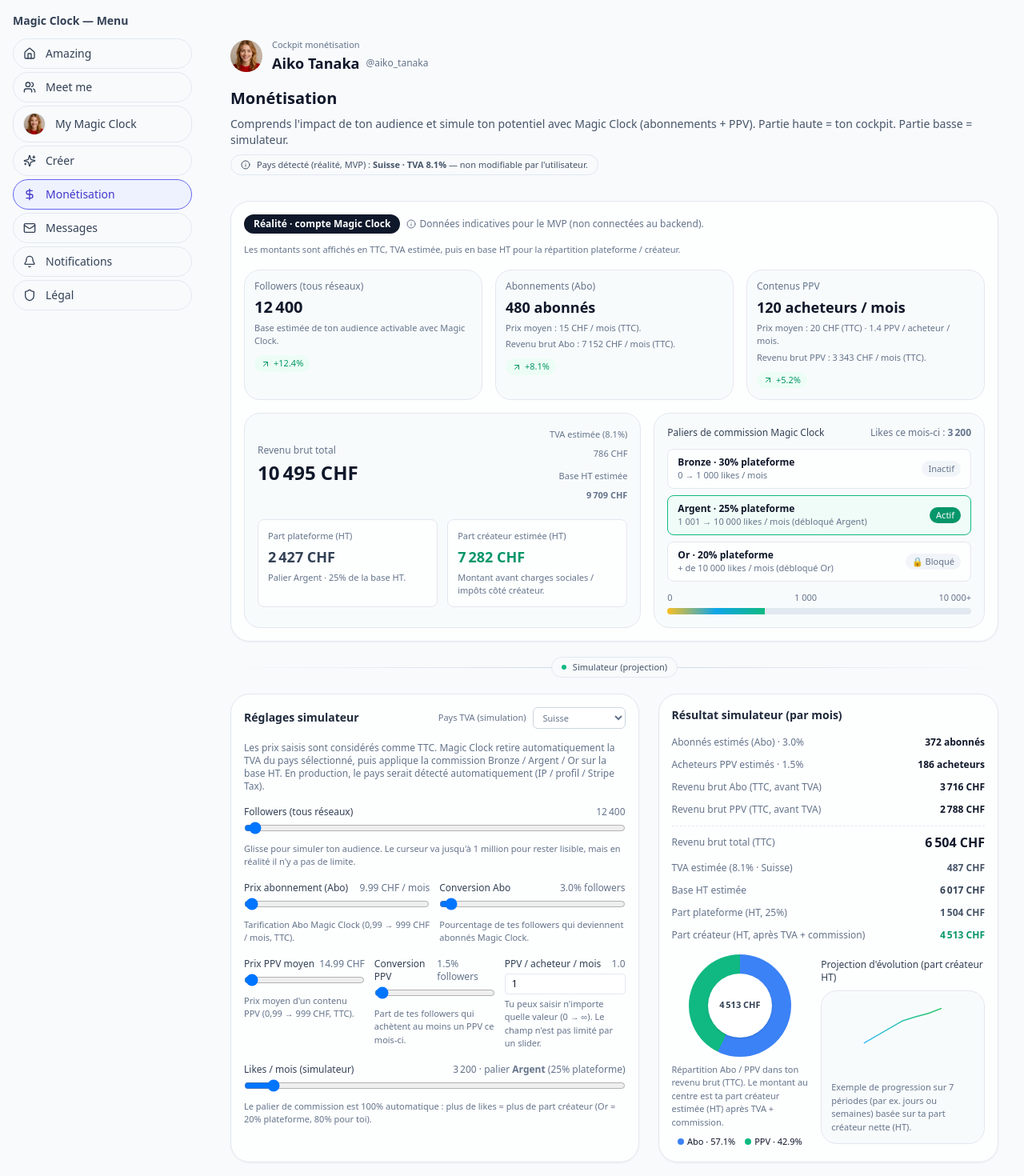
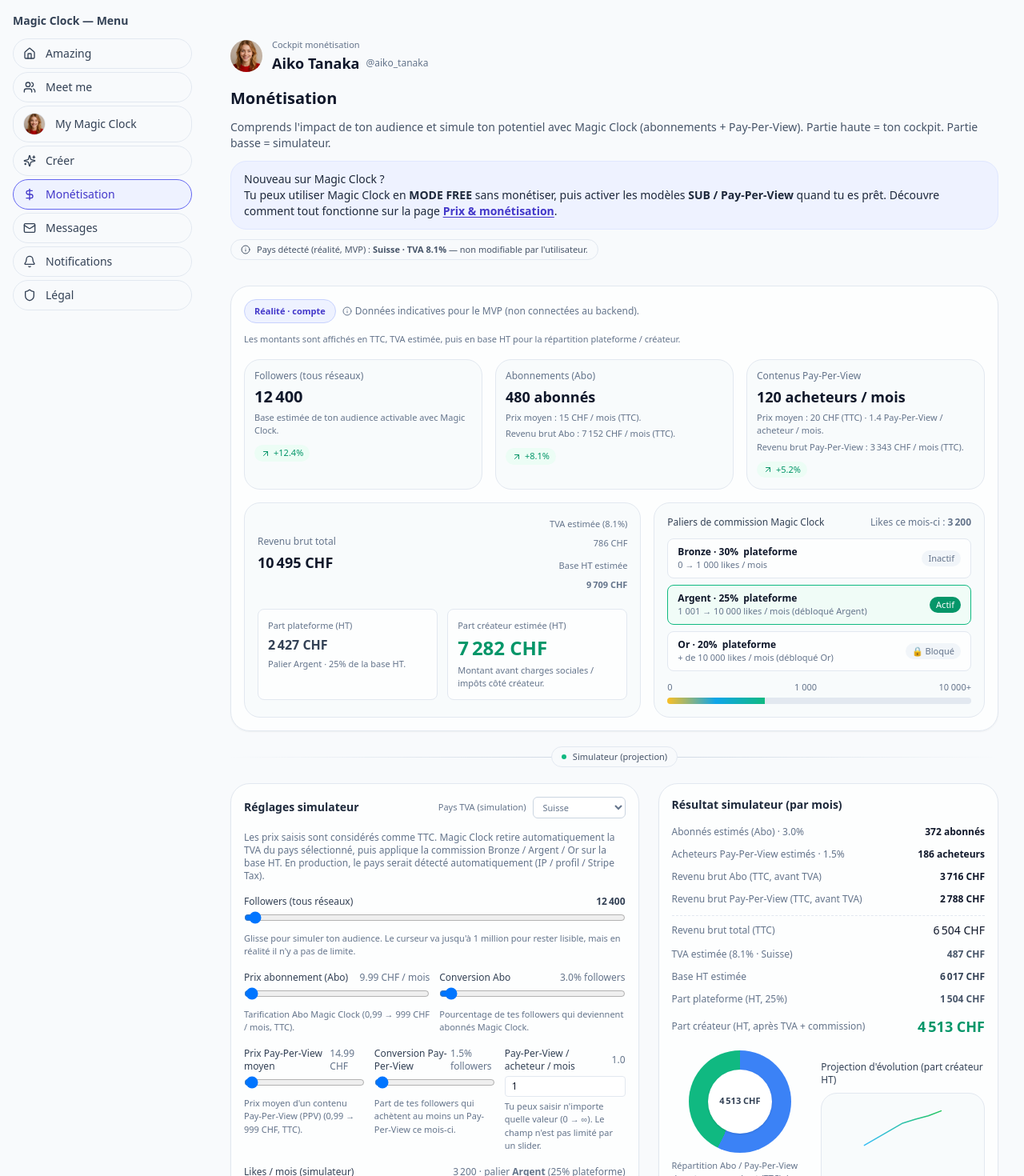
Before and after one commit to welcome-magic-clock/magic-clock-web-mvp, a Next.js app: page /monet in a window 1280 px wide. Shown: the top 1470 px of the page at 80% size. Built offline with nearby package versions, Linux system fonts and the light colour scheme.

Commit message:
Update page.tsx

```diff
--- a/app/monet/page.tsx
+++ b/app/monet/page.tsx
@@ -2,6 +2,7 @@
 "use client";
 
 import { useMemo, useState } from "react";
+import Link from "next/link";
 import { ArrowUpRight, ArrowDownRight, Info } from "lucide-react";
 import { listCreators } from "@/core/domain/repository";
 
@@ -123,7 +124,7 @@ function clamp(value: number, min: number, max: number) {
 }
 
 /**
- * Interprétation : les prix saisis (Abo / PPV) sont TTC.
+ * Interprétation : les prix saisis (Abo / Pay-Per-View) sont TTC.
  * On retire la TVA pour obtenir la base HT, puis on applique la commission.
  *
  * @param grossTotal Montant TOTAL TTC (ce que payent les clients)
@@ -288,7 +289,7 @@ export default function MonetPage() {
   }, [historyPoints]);
 
   return (
-    <div className="container py-8 space-y-8">
+    <div className="container space-y-8 py-8">
       {/* HEADER AVEC AVATAR AIKO */}
       <header className="space-y-4">
         <div className="flex items-center gap-3">
@@ -315,13 +316,33 @@ export default function MonetPage() {
           </div>
         </div>
 
-        <div className="space-y-2">
+        <div className="space-y-3">
           <h2 className="text-xl font-semibold">Monétisation</h2>
           <p className="text-sm text-slate-600">
             Comprends l&apos;impact de ton audience et simule ton potentiel avec
-            Magic Clock (abonnements + PPV). Partie haute = ton cockpit. Partie
-            basse = simulateur.
+            Magic Clock (abonnements + Pay-Per-View). Partie haute = ton
+            cockpit. Partie basse = simulateur.
           </p>
+
+          {/* Lien vers la page Prix & monétisation */}
+          <div className="mb-1 rounded-xl border border-indigo-100 bg-indigo-50 px-4 py-3 text-xs text-slate-800 sm:text-sm">
+            <p className="font-medium">Nouveau sur Magic Clock ?</p>
+            <p>
+              Tu peux utiliser Magic Clock en{" "}
+              <span className="font-semibold">MODE FREE</span> sans monétiser,
+              puis activer les modèles{" "}
+              <span className="font-semibold">SUB / Pay-Per-View</span> quand tu
+              es prêt. Découvre comment tout fonctionne sur la page{" "}
+              <Link
+                href="/pricing"
+                className="font-semibold text-indigo-700 underline underline-offset-2 hover:text-indigo-800"
+              >
+                Prix &amp; monétisation
+              </Link>
+              .
+            </p>
+          </div>
+
           <div className="inline-flex items-center gap-2 rounded-full border border-slate-200 bg-slate-50 px-3 py-1 text-[11px] text-slate-600">
             <Info className="h-3 w-3" />
             <span>
@@ -340,8 +361,8 @@ export default function MonetPage() {
       <section className="space-y-4 rounded-2xl border border-slate-200 bg-white/80 p-4 shadow-sm">
         <div className="flex flex-wrap items-center justify-between gap-3">
           <div className="flex items-center gap-2 text-sm font-medium">
-            <span className="inline-flex h-6 items-center rounded-full bg-slate-900 px-3 text-xs font-semibold text-white">
-              Réalité · compte Magic Clock
+            <span className="inline-flex items-center rounded-full border border-indigo-200 bg-indigo-50 px-3 py-1 text-[11px] font-semibold text-indigo-700">
+              Réalité · compte
             </span>
             <span className="flex items-center gap-1 text-xs text-slate-500">
               <Info className="h-3 w-3" />
@@ -386,18 +407,19 @@ export default function MonetPage() {
             </div>
           </div>
 
-          {/* PPV */}
+          {/* Pay-Per-View */}
           <div className="rounded-xl border border-slate-200 bg-slate-50/80 p-3">
-            <p className="text-xs text-slate-500">Contenus PPV</p>
+            <p className="text-xs text-slate-500">Contenus Pay-Per-View</p>
             <p className="mt-1 text-lg font-semibold">
               {realPpvBuyers.toLocaleString("fr-CH")} acheteurs / mois
             </p>
             <p className="mt-1 text-[11px] text-slate-500">
               Prix moyen : {formatMoney(realPpvPrice)} (TTC) ·{" "}
-              {realPpvPerBuyer.toFixed(1)} PPV / acheteur / mois.
+              {realPpvPerBuyer.toFixed(1)} Pay-Per-View / acheteur / mois.
             </p>
             <p className="mt-1 text-[11px] text-slate-500">
-              Revenu brut PPV : {formatMoney(realGrossPpv)} / mois (TTC).
+              Revenu brut Pay-Per-View : {formatMoney(realGrossPpv)} / mois
+              (TTC).
             </p>
             <div className="mt-2">
               <TrendBadge value={realPpvDelta} />
@@ -407,12 +429,12 @@ export default function MonetPage() {
 
         {/* Résumé revenus + TVA + commission réelle */}
         <div className="mt-2 grid gap-4 md:grid-cols-[minmax(0,1.2fr)_minmax(0,1fr)]">
-          <div className="rounded-xl border border-slate-200 bg-slate-50/80 p-4 flex flex-col justify-between">
+          <div className="flex flex-col justify-between rounded-xl border border-slate-200 bg-slate-50/80 p-4">
             <div className="flex flex-col gap-2 text-sm">
               <div className="flex items-center justify-between">
                 <div>
                   <p className="text-xs text-slate-500">Revenu brut total</p>
-                  <p className="mt-1 text-2xl font-semibold">
+                  <p className="mt-1 text-lg font-semibold">
                     {formatMoney(realGrossTotal)}
                   </p>
                 </div>
@@ -433,7 +455,7 @@ export default function MonetPage() {
                   <p className="text-[11px] text-slate-500">
                     Part plateforme (HT)
                   </p>
-                  <p className="mt-1 text-lg font-semibold text-slate-700">
+                  <p className="mt-1 text-base font-semibold text-slate-700">
                     {formatMoney(realPlatformShareNet)}
                   </p>
                   <p className="mt-1 text-[11px] text-slate-500">
@@ -445,7 +467,7 @@ export default function MonetPage() {
                   <p className="text-[11px] text-slate-500">
                     Part créateur estimée (HT)
                   </p>
-                  <p className="mt-1 text-lg font-semibold text-emerald-600">
+                  <p className="mt-1 text-2xl font-semibold text-emerald-600">
                     {formatMoney(realCreatorShareNet)}
                   </p>
                   <p className="mt-1 text-[11px] text-slate-500">
@@ -457,7 +479,7 @@ export default function MonetPage() {
           </div>
 
           {/* Paliers commission (réels, non modifiables) */}
-          <div className="rounded-xl border border-slate-200 bg-slate-50/80 p-4 space-y-3">
+          <div className="space-y-3 rounded-xl border border-slate-200 bg-slate-50/80 p-4">
             <div className="flex items-center justify-between text-xs">
               <p className="font-medium text-slate-700">
                 Paliers de commission Magic Clock
@@ -488,7 +510,8 @@ export default function MonetPage() {
                   >
                     <div className="flex flex-col">
                       <span className="font-semibold">
-                        {tier.label} · {Math.round(tier.rate * 100)}% plateforme
+                        {tier.label} · {Math.round(tier.rate * 100)}%
+                        &nbsp;plateforme
                       </span>
                       <span className="text-[11px] text-slate-500">
                         {tier.id === "BRONZE" && "0 → 1 000 likes / mois"}
@@ -541,7 +564,7 @@ export default function MonetPage() {
       {/* Séparateur Réalité / Simulateur */}
       <div className="relative my-4 flex items-center justify-center">
         <div className="h-px w-full bg-gradient-to-r from-transparent via-slate-300 to-transparent" />
-        <span className="absolute inline-flex items-center gap-2 rounded-full bg-slate-50 px-3 py-1 text-[11px] font-medium text-slate-600 border border-slate-200">
+        <span className="absolute inline-flex items-center gap-2 rounded-full border border-slate-200 bg-slate-50 px-3 py-1 text-[11px] font-medium text-slate-600">
           <span className="inline-block h-1.5 w-1.5 rounded-full bg-emerald-500" />
           Simulateur (projection)
         </span>
@@ -584,7 +607,7 @@ export default function MonetPage() {
               <span className="font-medium text-slate-700">
                 Followers (tous réseaux)
               </span>
-              <span className="text-slate-500">
+              <span className="font-semibold text-slate-700">
                 {simFollowers.toLocaleString("fr-CH")}
               </span>
             </div>
@@ -601,8 +624,8 @@ export default function MonetPage() {
             />
             <p className="text-[11px] text-slate-500">
               Glisse pour simuler ton audience. Le curseur va jusqu&apos;à 1
-              million pour rester lisible, mais en réalité il n&apos;y a pas
-              de limite.
+              million pour rester lisible, mais en réalité il n&apos;y a pas de
+              limite.
             </p>
           </div>
 
@@ -623,9 +646,12 @@ export default function MonetPage() {
                 max={999}
                 step={0.5}
                 value={simAboPrice}
-                onChange={(e) =>
-                  setSimAboPrice(clamp(Number(e.target.value), 0.99, 999))
-                }
+                onChange={(e) => {
+                  const raw = Number(e.target.value);
+                  const clamped = clamp(raw, 0.99, 999);
+                  const rounded = Math.round(clamped * 100) / 100;
+                  setSimAboPrice(rounded);
+                }}
                 className="w-full"
               />
               <p className="text-[11px] text-slate-500">
@@ -659,12 +685,12 @@ export default function MonetPage() {
             </div>
           </div>
 
-          {/* PPV */}
+          {/* Pay-Per-View */}
           <div className="grid gap-3 md:grid-cols-3">
             <div className="space-y-1">
               <div className="flex items-center justify-between text-xs">
                 <span className="font-medium text-slate-700">
-                  Prix PPV moyen
+                  Prix Pay-Per-View moyen
                 </span>
                 <span className="text-slate-500">
                   {simPpvPrice.toFixed(2)} CHF
@@ -676,20 +702,24 @@ export default function MonetPage() {
                 max={999}
                 step={0.5}
                 value={simPpvPrice}
-                onChange={(e) =>
-                  setSimPpvPrice(clamp(Number(e.target.value), 0.99, 999))
-                }
+                onChange={(e) => {
+                  const raw = Number(e.target.value);
+                  const clamped = clamp(raw, 0.99, 999);
+                  const rounded = Math.round(clamped * 100) / 100;
+                  setSimPpvPrice(rounded);
+                }}
                 className="w-full"
               />
               <p className="text-[11px] text-slate-500">
-                Prix moyen d&apos;un contenu PPV (0,99 → 999 CHF, TTC).
+                Prix moyen d&apos;un contenu Pay-Per-View (PPV) (0,99 → 999 CHF,
+                TTC).
               </p>
             </div>
 
             <div className="space-y-1">
               <div className="flex items-center justify-between text-xs">
                 <span className="font-medium text-slate-700">
-                  Conversion PPV
+                  Conversion Pay-Per-View
                 </span>
                 <span className="text-slate-500">
                   {simPpvConv.toFixed(1)}% followers
@@ -707,14 +737,15 @@ export default function MonetPage() {
                 className="w-full"
               />
               <p className="text-[11px] text-slate-500">
-                Part de tes followers qui achètent au moins un PPV ce mois-ci.
+                Part de tes followers qui achètent au moins un Pay-Per-View ce
+                mois-ci.
               </p>
             </div>
 
             <div className="space-y-1">
               <div className="flex items-center justify-between text-xs">
                 <span className="font-medium text-slate-700">
-                  PPV / acheteur / mois
+                  Pay-Per-View / acheteur / mois
                 </span>
                 <span className="text-slate-500">
                   {simPpvPerBuyer.toFixed(1)}
@@ -725,11 +756,13 @@ export default function MonetPage() {
                 min={0}
                 step={0.1}
                 value={simPpvPerBuyer}
-                onChange={(e) =>
-                  setSimPpvPerBuyer(
-                    clamp(Number(e.target.value) || 0, 0, 9999),
-                  )
-                }
+                onFocus={(e) => e.target.select()}
+                onChange={(e) => {
+                  const raw = e.target.value;
+                  const normalized = raw.replace(/^0+(?=\d)/, "");
+                  const num = Number(normalized || "0");
+                  setSimPpvPerBuyer(clamp(num, 0, 9999));
+                }}
                 className="w-full rounded border border-slate-200 px-2 py-1 text-xs"
               />
               <p className="text-[11px] text-slate-500">
@@ -786,7 +819,7 @@ export default function MonetPage() {
             </div>
             <div className="flex items-center justify-between">
               <span className="text-slate-500">
-                Acheteurs PPV estimés · {simPpvConv.toFixed(1)}%
+                Acheteurs Pay-Per-View estimés · {simPpvConv.toFixed(1)}%
               </span>
               <span className="font-semibold">
                 {Math.round(simPpvBuyers).toLocaleString("fr-CH")} acheteurs
@@ -802,7 +835,7 @@ export default function MonetPage() {
             </div>
             <div className="flex items-center justify-between">
               <span className="text-slate-500">
-                Revenu brut PPV (TTC, avant TVA)
+                Revenu brut Pay-Per-View (TTC, avant TVA)
               </span>
               <span className="font-semibold">
                 {formatMoney(simGrossPpv)}
@@ -810,7 +843,7 @@ export default function MonetPage() {
             </div>
             <div className="flex items-center justify-between border-t border-dashed border-slate-200 pt-2">
               <span className="text-slate-500">Revenu brut total (TTC)</span>
-              <span className="text-base font-semibold">
+              <span className="text-sm font-medium">
                 {formatMoney(simGrossTotal)}
               </span>
             </div>
@@ -841,14 +874,14 @@ export default function MonetPage() {
               <span className="text-slate-500">
                 Part créateur (HT, après TVA + commission)
               </span>
-              <span className="font-semibold text-emerald-600">
+              <span className="text-lg font-semibold text-emerald-600">
                 {formatMoney(simCreatorShareNet)}
               </span>
             </div>
           </div>
 
           {/* Donut + légende */}
-          <div className="mt-2 grid gap-4 items-center md:grid-cols-[minmax(0,1fr)_minmax(0,1.2fr)]">
+          <div className="mt-2 grid items-center gap-4 md:grid-cols-[minmax(0,1fr)_minmax(0,1.2fr)]">
             <div className="flex flex-col items-center gap-2">
               <div
                 className="flex h-32 w-32 items-center justify-center rounded-full"
@@ -859,8 +892,9 @@ export default function MonetPage() {
                 </div>
               </div>
               <p className="text-[11px] text-slate-500">
-                Répartition Abo / PPV dans ton revenu brut (TTC). Le montant au
-                centre est ta part créateur estimée (HT) après TVA + commission.
+                Répartition Abo / Pay-Per-View dans ton revenu brut (TTC). Le
+                montant au centre est ta part créateur estimée (HT) après TVA +
+                commission.
               </p>
               <div className="flex items-center gap-3 text-[11px]">
                 <div className="flex items-center gap-1">
@@ -869,7 +903,7 @@ export default function MonetPage() {
                 </div>
                 <div className="flex items-center gap-1">
                   <span className="inline-block h-2 w-2 rounded-full bg-[rgb(16,185,129)]" />
-                  <span>PPV · {simPpvSharePct.toFixed(1)}%</span>
+                  <span>Pay-Per-View · {simPpvSharePct.toFixed(1)}%</span>
                 </div>
               </div>
             </div>
```
